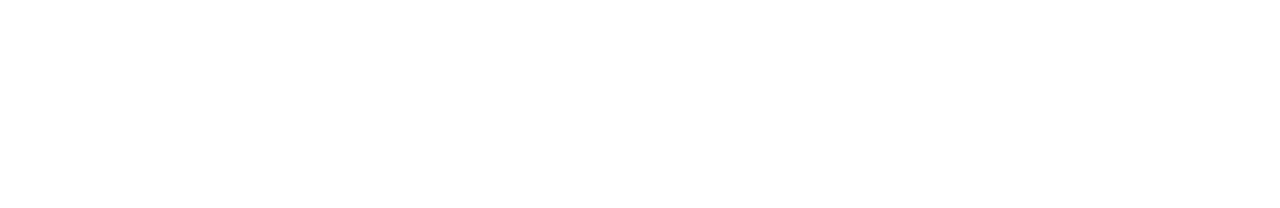
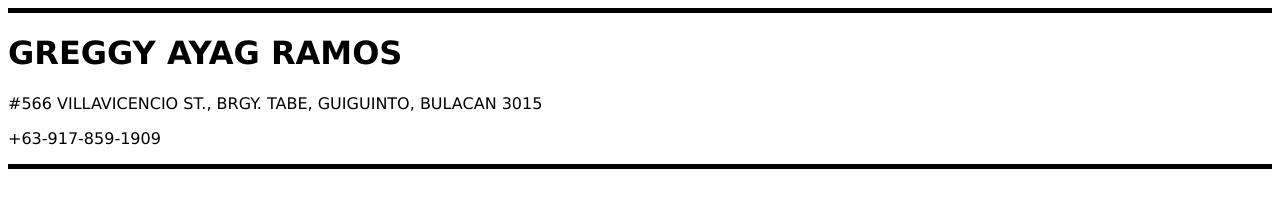
Before and after one commit to greggramos/mypersonalwebsite, a plain HTML site: page contact.html in a window 1280 px wide. Drawn offline with Linux system fonts and the light colour scheme.

Commit message:
Add files via upload

```diff
--- a/contact.html
+++ b/contact.html
@@ -1,3 +1,12 @@
 <!-- Contact Details -->
+<html style="font-family: Verdana, Geneva, Tahoma, sans-serif;">
 
-<h1>
+<hr size="5"; color="black" />
+<h1 class="heading_color">GREGGY AYAG RAMOS</h1>
+<p>#566 VILLAVICENCIO ST., BRGY. TABE, GUIGUINTO, BULACAN 3015</p>
+<p>+63-917-859-1909</p>
+<hr size="5"; color="black" />
+
+<link rel="style" href="./style.css" />
+
+</html>
```
Also changed, not shown: style.css (added).
